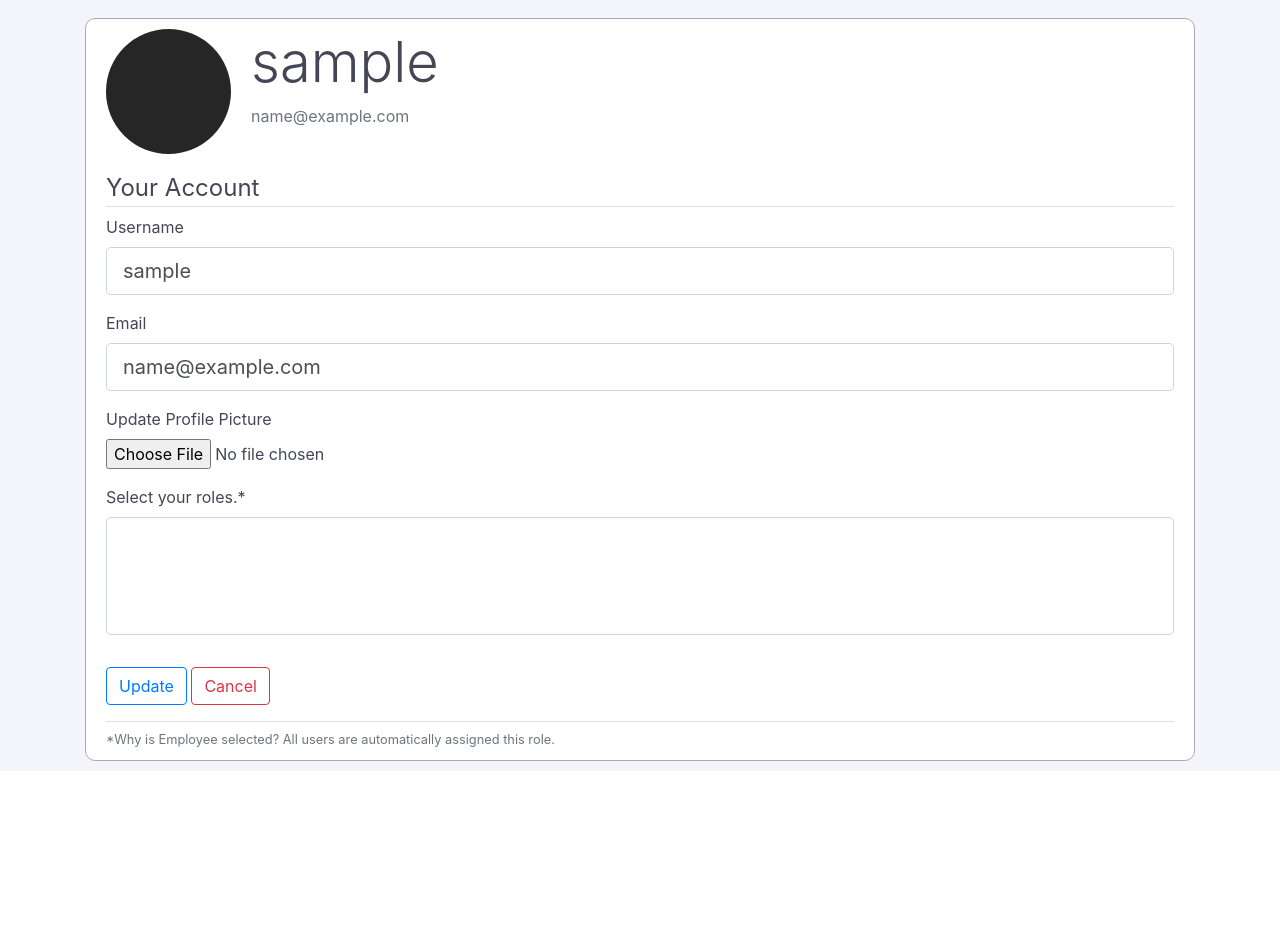
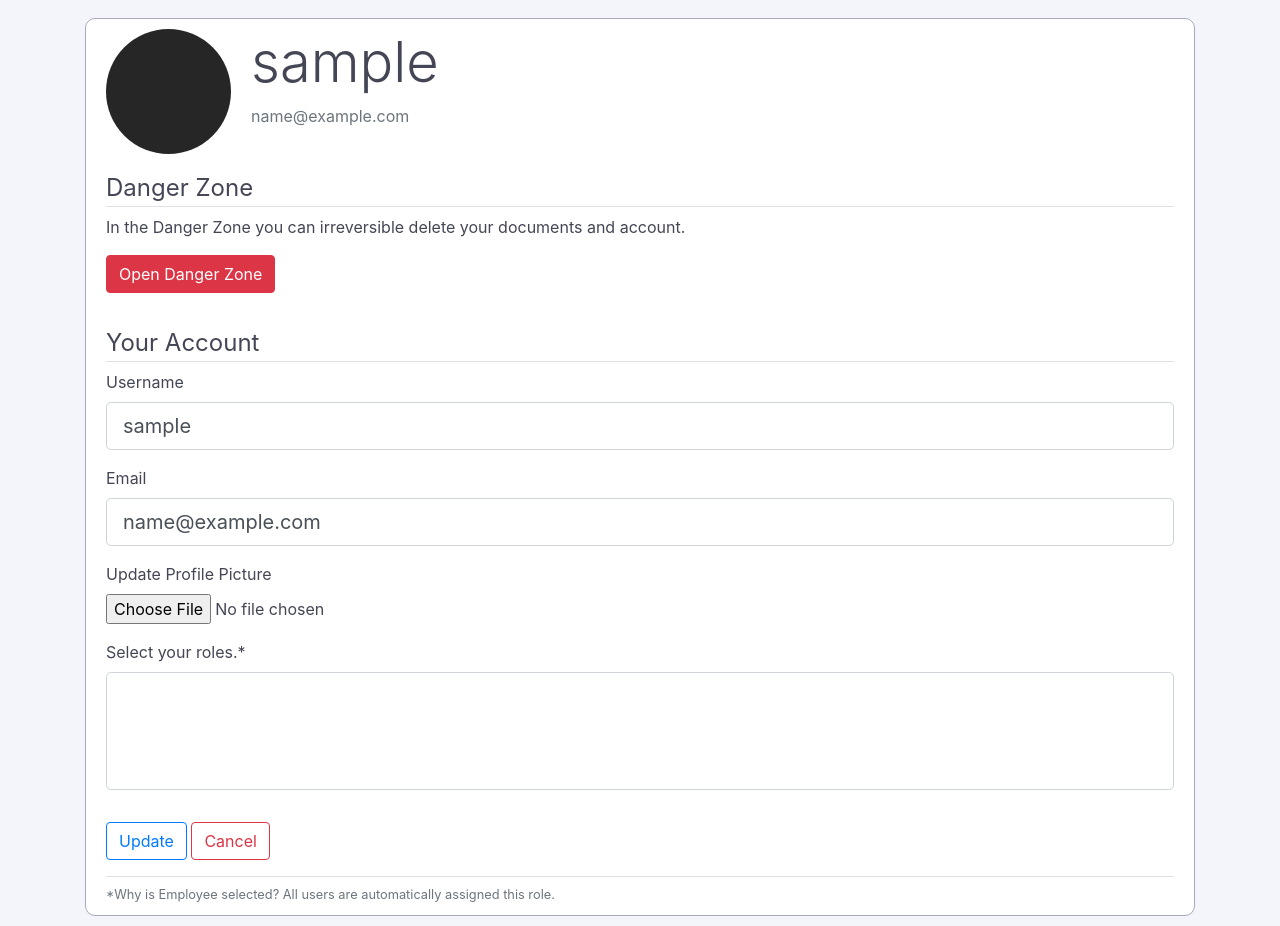
Before and after one commit to austinpkugler/voic, a Flask app: page /account in a window 1280 px wide. Shown: the part 62-988 px from the top of the page. Before the commit the page ends 823 px from the top, so only its background shows below. Run offline with Flask 2, Linux system fonts and the light colour scheme; the visitor is signed in with stand-in values (Sample User, id 1); data comes from the database, SQL or seed files in the repository; data that the repository does not hold is empty; some libraries are stand-ins or nearby versions.

Commit message:
Add danger zone

```diff
--- a/voic/routes.py
+++ b/voic/routes.py
@@ -467,3 +467,25 @@ def reset_password(token):
         return flask.redirect(flask.url_for('sign_in'))
 
     return flask.render_template('forms/reset-password.html', title='Reset Your Password', form=form)
+
+
+@app.route('/danger-zone')
+@flask_login.login_required
+def danger_zone():
+    # Render the account page with the user's profile picture
+    path = os.path.join('img', 'profile', current_user.picture)
+    picture = flask.url_for('static', filename=path)
+
+    return flask.render_template('forms/danger-zone.html', title='Danger Zone', picture=picture)
+
+
+@app.route('/delete-account')
+@flask_login.login_required
+def delete_account():
+    # Delete the user from the database
+    db.session.delete(current_user)
+    db.session.commit()
+    flask.flash('Your account was deleted.', 'success')
+
+    # Redirect to the home page
+    return flask.redirect(flask.url_for('home'))
--- a/voic/templates/forms/account.html
+++ b/voic/templates/forms/account.html
@@ -9,6 +9,15 @@
         <p class="text-secondary">{{ current_user.email }}</p>
       </div>
     </div>
+    <form>
+      <fieldset class="form-group">
+        <legend class="border-bottom mb-2">Danger Zone</legend>
+        <div class="form-group">
+          <p class="form-control-label">In the Danger Zone you can irreversible delete your documents and account.</p>
+          <a class="btn btn-danger mr-2" href="{{ url_for('danger_zone') }}">Open Danger Zone</a>
+        </div>
+      </fieldset>
+    </form>
     <form method="POST" action="" enctype="multipart/form-data">
       {{ form.hidden_tag() }}
       <fieldset class="form-group">
@@ -67,11 +76,11 @@
         {{ form.submit(class="btn btn-outline-primary") }}
         <a class="btn btn-outline-danger mr-2" href="{{ url_for('home') }}">Cancel</a>
       </div>
+      <div class="border-top pt-1">
+        <small class="text-muted">
+          *Why is Employee selected? All users are automatically assigned this role.
+        </small>
+      </div>
     </form>
-    <div class="border-top pt-1">
-      <small class="text-muted">
-        *Why is Employee selected? All users are automatically assigned this role.
-      </small>
-    </div>
   </div>
 {% endblock %}
```
